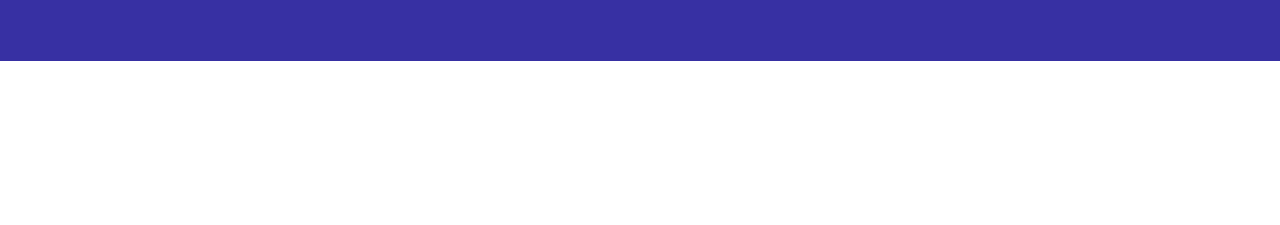
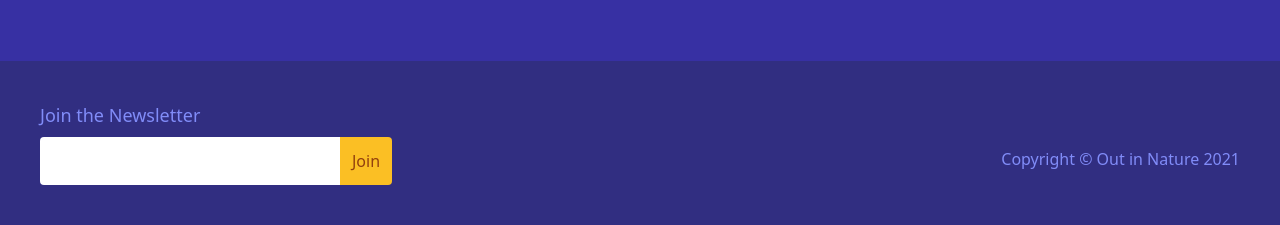
Before and after one commit to MartinFlischman/out-in-nature, a plain HTML site: page index.html in a window 1280 px wide. Shown: the part 1001-1226 px from the top of the page. Before the commit the page ends 1062 px from the top, so only its background shows below. Drawn offline with nearby package versions, Linux system fonts and the light colour scheme.

Commit message:
Content added
All content added to respective sections .

```diff
--- a/index.html
+++ b/index.html
@@ -14,6 +14,7 @@
 	<body>
 		<!-- header -->
 		<div class="bg-indigo-700 p-4 flex justify-between items-between">
+			<!-- left -->
 			<div class="flex items-center">
 				<img src="img/logo.png" width="50 " alt="Logo" class="mr-2" />
 				<a
@@ -28,7 +29,8 @@
 				>
 			</div>
 
-			<div>
+			<!-- right -->
+			<div class="flex items-center">
 				<a
 					href="#"
 					class="inline-block p-2 text-indigo-200 hover:text-indigo-100 mr-2"
@@ -51,7 +53,7 @@
 				<h2 class="text-2xl md:text-4xl lg:text-6xl text-white mb-6">
 					Welcome to Out in Nature
 				</h2>
-				<p class="mb-6">Hike more, worry less!</p>
+				<p class="mb-6 mdxl">Hike more, worry less!</p>
 
 				<a
 					href="#"
@@ -113,5 +115,27 @@
 		</div>
 
 		<!-- footer & newsletter-->
+		<div class="p-10 bg-indigo-900 text-indigo-400 md:flex justify-between">
+			<!-- left -->
+			<div class="md:w-1/2">
+				<h3 class="text-lg mb-2">Join the Newsletter</h3>
+				<form class="flex">
+					<input
+						type="email"
+						class="w-1/2 rounded-l p-3 outline-none focus:bg-indigo-200"
+					/>
+					<button
+						class="bg-yellow-400 text-yellow-800 rounded-r px-3 hover:bg-yellow-300"
+					>
+						Join
+					</button>
+				</form>
+			</div>
+
+			<!-- right -->
+			<div class="flex items-center mt-8">
+				Copyright &copy; Out in Nature 2021
+			</div>
+		</div>
 	</body>
 </html>
```
Also changed, not shown: 1 other file.
